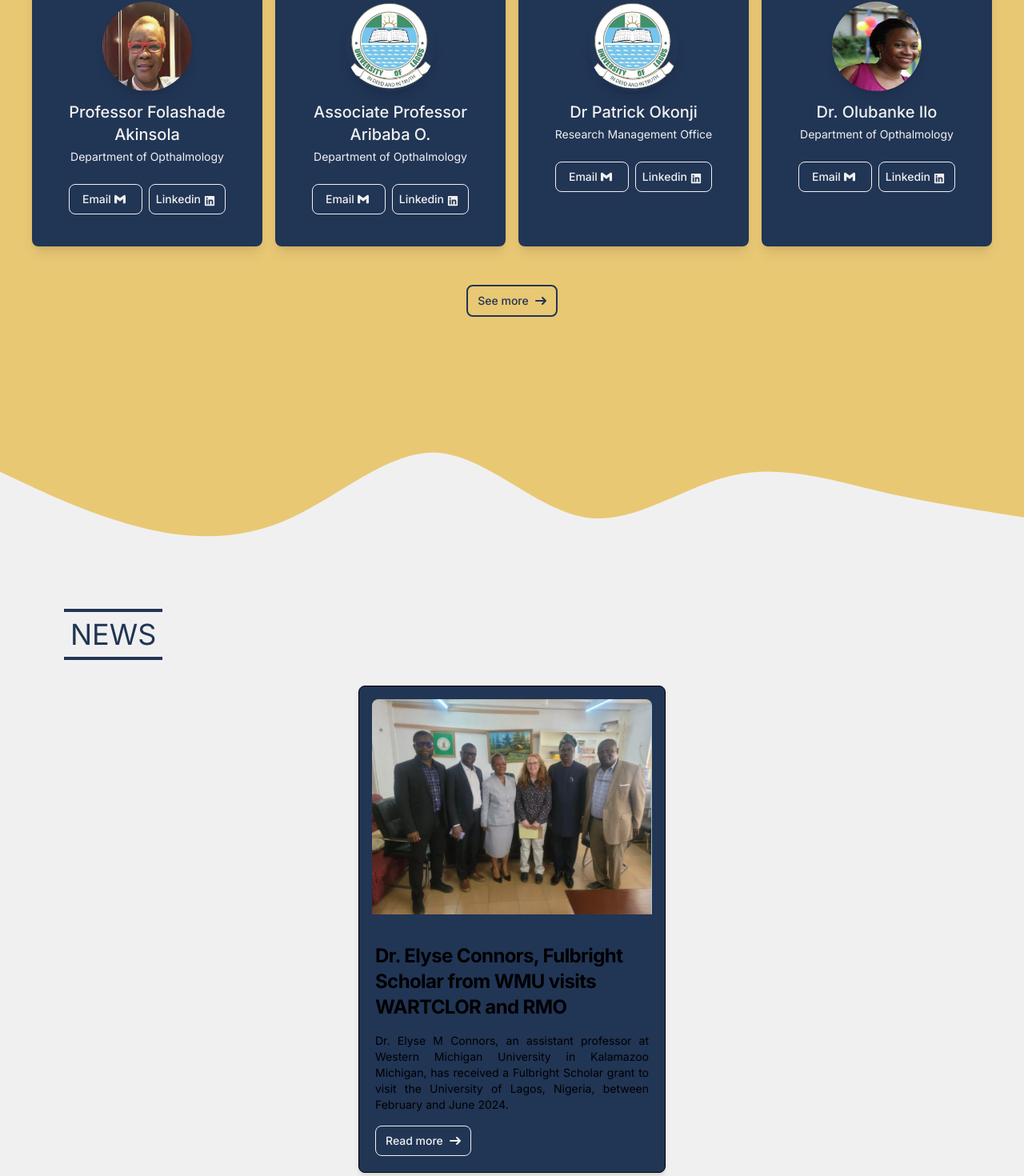
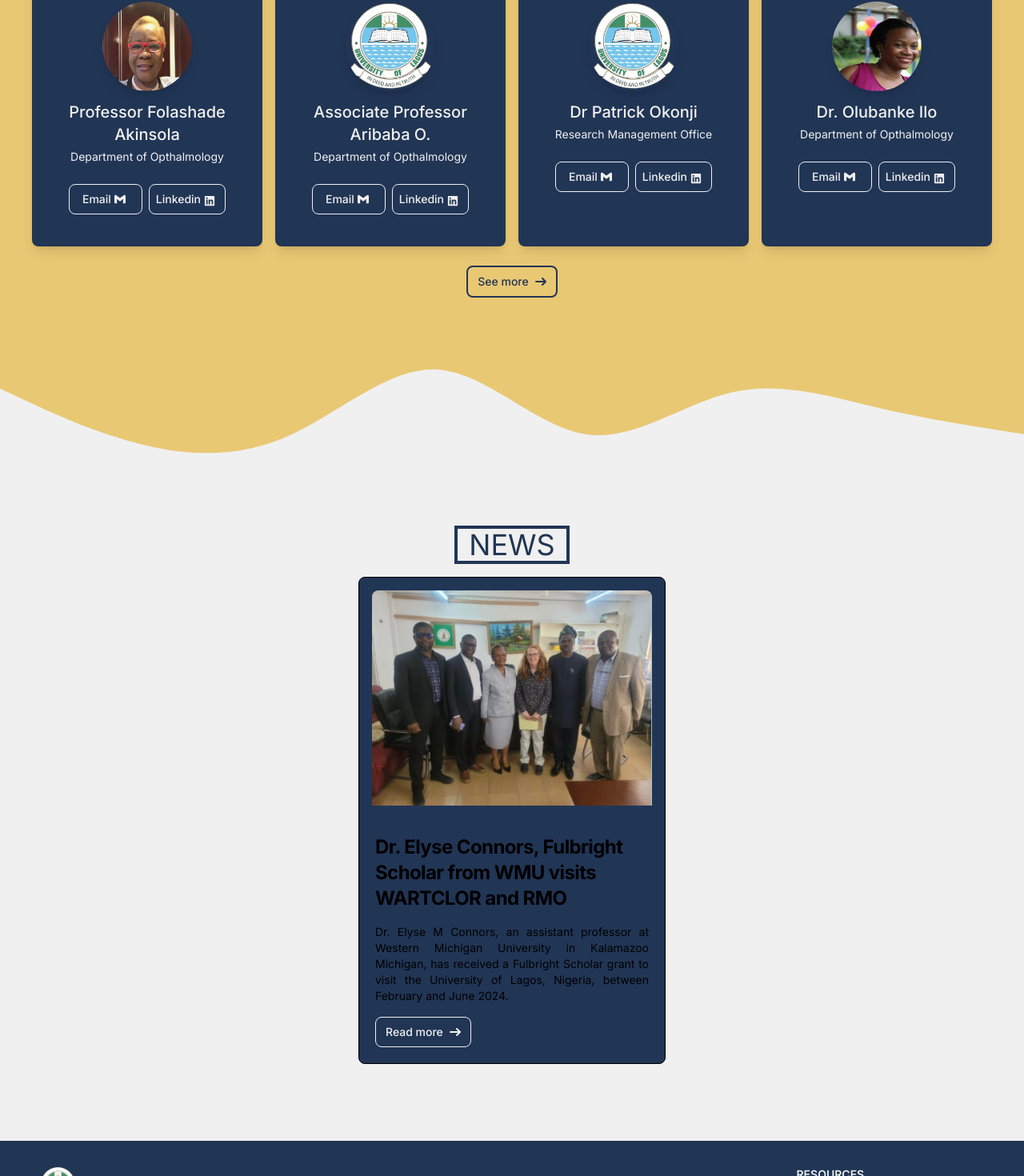
Before and after one commit to Quadry01/wartclor, a Next.js app: page / in a window 1280 px wide. Shown: the part 1958-3428 px from the top of the page at 80% size. Built offline with nearby package versions, Linux system fonts and the light colour scheme; what tailwindcss-animated would draw is missing.

Commit message:
minor patch

```diff
--- a/app/components/Courses/page.js
+++ b/app/components/Courses/page.js
@@ -15,11 +15,11 @@ function Course() {
 
    <div id="course" className= " animate-fade-up justify-center bg-white w-full h-auto px-4 pt-32 pb-0 flex flex-wrap overflow-hidden max-[600px]:pb-10">
 
-        <h1 className="text-center absolute top-0 bg-white p-2 text-4xl border-4 text-dark-blue bold mt-8">OUR PROGRAMS</h1>
+        <h1 className="text-center absolute top-0 bg-white p-2 text-4xl border-4 text-dark-blue bold mt-8 max-[600px]:text-2xl">OUR PROGRAMS</h1>
 
     {data.course.map((item) =>
 
-   <div key={item.key}  className="  mx-2  my-2 w-72 bg-dark-blue shadow-lg shadow-blue-500/50 rounded-lg dark:bg-gray-800 dark:border-gray-700">
+   <div key={item.key}  className="  mx-2  my-2 w-72 bg-dark-blue rounded-lg  hover:shadow-2xl">
       <Link href={item.path}>
         <Image
           className="rounded-t-lg"
--- a/app/components/News/page.js
+++ b/app/components/News/page.js
@@ -6,15 +6,14 @@ import data from "../Data/Data";
 
 function Newspage() {
   return (
-    <>
-      <h1 className="inline-block p-2 mb-4 ml-20 bg-white  text-4xl border-y-4 text-dark-blue bold ">
-        NEWS
-      </h1>
-      <div className=" justify-center flex flex-wrap  pb-20 hover:shadow-2xl">
+    <div className=" ">
+              <div className=" m-auto  w-36 border-4 text-center text-dark-blue bold text-4xl max-[600px]:text-2xl">NEWS</div>
+
+      <div className=" justify-center flex flex-wrap  pb-20 ">
         {data.news.map((item) => (
           <div
             key={item.key}
-            class="max-w-sm m-4 bg-dark-blue border border-gray-200 rounded-lg shadow-md "
+            class="max-w-sm m-4 bg-dark-blue border border-gray-200 rounded-lg hover:shadow-2xl "
           >
             <div className="p-4">
               <Link href="#">
@@ -61,7 +60,7 @@ function Newspage() {
           </div>
         ))}
       </div>
-    </>
+    </div>
   );
 }
 
--- a/app/components/Staffs/page.js
+++ b/app/components/Staffs/page.js
@@ -14,11 +14,11 @@ function Staff() {
       <div className="text-center m-auto  text-4xl p-2 border-4 text-dark-blue bold  max-[600px]:text-2xl ">
         CENTRE MANAGEMENT TEAM
       </div>
-      <div className=" flex  flex-wrap justify-center animate-fade-up h-auto pt-20  pb-20 w-full via-light-yellow max-[600px]:pb-10 max-[600px]:pt-10">
+      <div className=" flex  flex-wrap justify-center animate-fade-up h-auto pt-20  pb-4 w-full via-light-yellow max-[600px]:pb-10 max-[600px]:pt-10">
         {data.staff.map((item) => (
           <div
             key={item.key}
-            className=" w-72 mx-2 my-2  max-w-sm bg-dark-blue shadow-lg shadow-blue-500/50 border-gray-200 rounded-lg  dark:bg-gray-800 dark:border-gray-700"
+            className=" w-72 mx-2 my-2  max-w-sm bg-dark-blue shadow-lg shadow-blue-500/50 border-gray-200 rounded-lg  hover:shadow-2xl"
           >
             <div className="flex flex-col items-center px-8 py-10">
               <Image
@@ -52,14 +52,14 @@ function Staff() {
             </div>
           </div>
         ))}
-        <Link href={"/"} className="inline-flex items-center mt-10 px-3 py-2 text-sm font-medium text-center border-2 text-dark-blue bg-blue-700 rounded-lg hover:bg-blue-800 focus:ring-4 focus:outline-none focus:ring-blue-300  ">
+
+      </div>
+       <Link href={"/"} className="inline-flex items-center mt-0 px-3 py-2 text-sm font-medium text-center border-2 text-dark-blue bg-blue-700 rounded-lg hover:bg-blue-800 focus:ring-4 focus:outline-none focus:ring-blue-300  ">
             See more
              <svg className="rtl:rotate-180 w-3.5 h-3.5 ms-2" aria-hidden="true" xmlns="http://www.w3.org/2000/svg" fill="none" viewBox="0 0 14 10">
                 <path stroke="currentColor" strokeLinecap="round" strokeLinejoin="round" strokeWidth="2" d="M1 5h12m0 0L9 1m4 4L9 9"/>
             </svg>
         </Link>
-      </div>
-
     </section>
 <svg relative top-20 xmlns="http://www.w3.org/2000/svg" viewBox="0 0 1440 320"><path fill="#e9c874" fill-opacity="1" d="M0,128L34.3,144C68.6,160,137,192,206,208C274.3,224,343,224,411,192C480,160,549,96,617,101.3C685.7,107,754,181,823,192C891.4,203,960,149,1029,133.3C1097.1,117,1166,139,1234,154.7C1302.9,171,1371,181,1406,186.7L1440,192L1440,0L1405.7,0C1371.4,0,1303,0,1234,0C1165.7,0,1097,0,1029,0C960,0,891,0,823,0C754.3,0,686,0,617,0C548.6,0,480,0,411,0C342.9,0,274,0,206,0C137.1,0,69,0,34,0L0,0Z"></path></svg>    </>
   );
```
